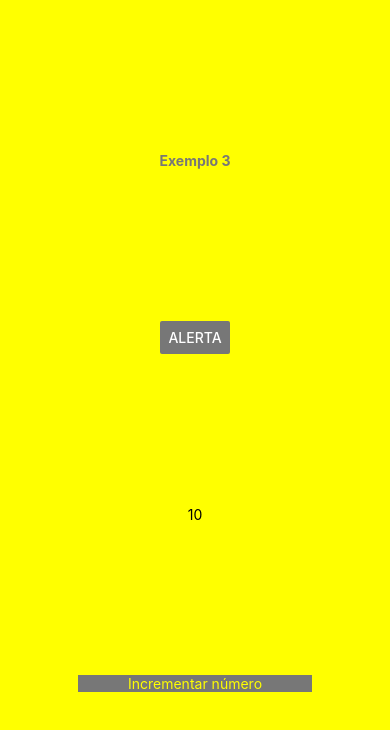
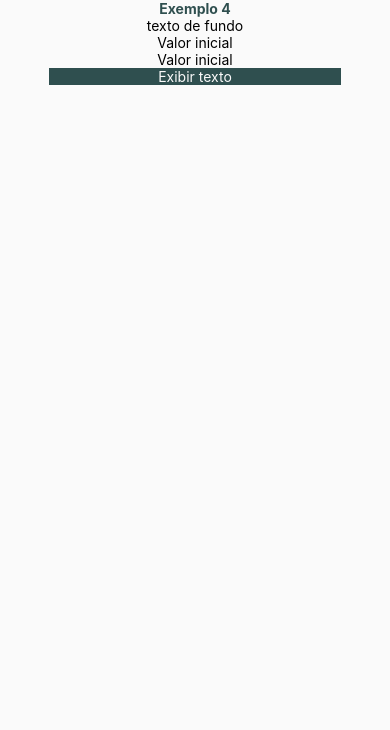
Before and after one commit to ewertonjsilva/expo-1des-125, a React Native app: screen / in a window 390 px wide. Shown: the top 730 px of the page. Built offline with nearby package versions, Linux system fonts and the light colour scheme; what react-native-responsive-fontsize would draw is missing.

Commit message:
aula 15-09

```diff
--- a/App.js
+++ b/App.js
@@ -6,6 +6,7 @@ import Constants from 'expo-constants';
 import Exemplo01 from './src/exemplos/ex01';
 import Exemplo02 from './src/exemplos/ex02';
 import Exemplo03 from './src/exemplos/ex03';
+import Exemplo04 from './src/exemplos/ex04';
 
 import Atividade01 from './src/atividades/atv01';
 import Atividade02 from './src/atividades/atv02';
@@ -17,7 +18,7 @@ import Revisao03 from './src/revisao/rev03';
 export default function App() {
   return (
     <View style={styles.container}>
-      <Revisao03 />
+      <Exemplo04 />
       <StatusBar style="light" />
     </View>
   );
--- /dev/null
+++ b/src/exemplos/ex04/index.js
@@ -0,0 +1,47 @@
+import { useState } from 'react';
+import { View, Text, TextInput, TouchableOpacity } from 'react-native';
+
+import styles from './styles';
+
+export default function Exemplo04() {
+
+    const [texto, setTexto] = useState('');
+    const [txt2, setTxt2] = useState('Valor inicial');
+
+    return (
+        <View style={styles.container}>
+            <Text style={styles.titulo}>Exemplo 4</Text>
+
+            <Text style={styles.txt}>{texto}</Text>
+
+            <TextInput
+                onChangeText={setTexto}
+                placeholder='texto de fundo'
+                keyboardType='ascii-capable'
+                // editable={false}
+                // multiline
+                // numberOfLines={4}
+                maxLength={7}
+                // secureTextEntry
+                style={styles.input}
+            />
+
+            <Text style={styles.txt}>{txt2}</Text>
+            <TextInput
+                value={txt2}
+                onChangeText={setTxt2}
+                placeholder='digite sua mensagem'
+                keyboardType='ascii-capable'
+                style={styles.input}
+            />
+
+            <TouchableOpacity
+                style={styles.botao}
+                onPress={() => {}}
+            >
+                <Text style={styles.txtBotao}>Exibir texto</Text>
+            </TouchableOpacity>
+
+        </View>
+    );
+}
--- /dev/null
+++ b/src/exemplos/ex04/styles.js
@@ -0,0 +1,45 @@
+import { StyleSheet } from 'react-native';
+import { RFPercentage } from "react-native-responsive-fontsize";
+
+const styles = StyleSheet.create(
+    {
+        container: {
+            flex: 1,
+            backgroundColor: '#fafafa',
+            alignItems: 'center',
+        },
+        titulo: {
+            fontSize: RFPercentage(5),
+            fontWeight: 'bold',
+            color: 'darkslategrey',
+            margin: RFPercentage(5),
+        },
+        txt: {
+            fontSize: RFPercentage(2.5),
+        },
+        input: {
+            borderWidth: RFPercentage(0.5),
+            borderColor: 'darkslategrey',
+            width: '80%',
+            borderRadius: RFPercentage(1.5),
+            padding: RFPercentage(1.5),
+            fontSize: RFPercentage(2),
+            textAlign: 'center',
+        },
+        botao: {
+            backgroundColor: 'darkslategrey',
+            width: '75%',
+            borderRadius: RFPercentage(2),
+            padding: RFPercentage(1),
+            alignItems: 'center' ,
+            justifyContent: 'center',
+            margin: RFPercentage(2),
+        },
+        txtBotao: {
+            fontSize: RFPercentage(2),
+            color: '#fafafa',
+        },
+    }
+);
+
+export default styles;
--- a/src/revisao/rev03/index.js
+++ b/src/revisao/rev03/index.js
@@ -1,36 +1,44 @@
 import { useState } from 'react';
-
 import { View, Text, Button, TouchableOpacity } from 'react-native';
 
 import styles from './styles';
 
-export default function Revisao03() {
+function Exemplo03() {
 
-    const [numero, setNumero] = useState(10);
+    const [numero, setNumero] = useState(0);
 
-    function handleIncrementar() {
+    function handleIncrementa() {
         setNumero(numero + 1);
-        // console.log(numero);
+    }
+
+    function handleDecrementa() {
+        setNumero(numero - 1);
+    }
+
+    function handleZerar() {
+        setNumero(0);
     }
 
     return (
         <View style={styles.container}>
-            <Text style={styles.titulo}>Exemplo 3</Text>
-            <Button
-                onPress={() => {alert('Alguém tocou no botão!')}}
-                title="Alerta"
-                color="#777"
-                accessibilityLabel="Botão de alerta"
-            />
+            <Text style={styles.titulo}>Atividade 3</Text>
 
-            <Text style={styles.txt}>{numero}</Text>
+            <View style={styles.containerBotao}>
+                <TouchableOpacity style={[styles.botao, styles.botaoMenor]} onPress={handleDecrementa}>
+                    <Text style={styles.txtBotao}>-1</Text>
+                </TouchableOpacity>
+                <Text style={styles.valor}>{numero}</Text>
+                <TouchableOpacity style={[styles.botao, styles.botaoMenor]} onPress={handleIncrementa}>
+                    <Text style={styles.txtBotao}>+1</Text>
+                </TouchableOpacity>
+            </View>
 
-            <TouchableOpacity
-                style={styles.botao}
-                onPress={() => handleIncrementar()}
-            >
-                <Text style={styles.txtBotao}>Incrementar número</Text>
+
+            <TouchableOpacity style={styles.botao} onPress={handleZerar}>
+                <Text style={styles.txtBotao}>Zerar</Text>
             </TouchableOpacity>
         </View>
     );
 }
+
+export default Exemplo03;
--- a/src/revisao/rev03/styles.js
+++ b/src/revisao/rev03/styles.js
@@ -1,34 +1,66 @@
 import { StyleSheet } from 'react-native';
-import { RFPercentage } from "react-native-responsive-fontsize";
 
-const styles = StyleSheet.create(
-    {
+import { RFPercentage } from 'react-native-responsive-fontsize';
+
+const styles = StyleSheet.create({
     container: {
-            flex: 1,
-            backgroundColor: '#ff0',
-            alignItems: 'center',
-            justifyContent: 'space-evenly',
+        flex: 1, // container ocupa 100% da tela
+        backgroundColor: '#fafafa', // cor do container
+        borderRadius: 10, // borda curvada
+        padding: 8,
+        alignItems: 'center', // alinhamento horizontal - flexDirection collumn
     },
     titulo: {
-            fontSize: RFPercentage(5),
+        fontSize: RFPercentage(4), // tamanho da fonte
         fontWeight: 'bold',
-            color: '#777',
+        borderWidth: 3, // expessura da borda
+        marginTop: 20, // margem acima do elemento
+        marginBottom: 20, // margem abaixo do elemento
+        paddingVertical: 10, // espaço interno
+        width: '100%', // largura do objeto
+        textAlign: 'center', // alinhamento horizontal do texto no container
+        textAlignVertical: 'center', // alinhamento vertical do texto no container
+        color: 'darkslategrey', // cor do texto
+        borderColor: 'darkslategrey', // cor da borda
+        borderRadius: 20, // arrendondar borda
     },
-        txt: {
-            fontSize: RFPercentage(2.5),
+    texto: {
+        fontSize: RFPercentage(2.2),
+    },
+    botaoAlert: {
+        width: '75%',
+        margin: RFPercentage(2),
+    },
+    valor: {
+        color: 'darkslategrey',
+        fontSize: RFPercentage(4),
     },
     botao: {
-            backgroundColor: '#777',
-            width: '60%',
-            borderRadius: RFPercentage(1),
+        backgroundColor: 'darkslategrey',
+        width: '100%',
+        borderRadius: RFPercentage(2),
         padding: RFPercentage(1),
-            alignItems: 'center',
+        alignItems: 'center' ,
+        justifyContent: 'center',
+        margin: RFPercentage(2),
     },
     txtBotao: {
-            color: '#ff0',
         fontSize: RFPercentage(2),
+        color: '#fafafa',
     },
-    }
-);
+    containerBotao: {
+        borderWidth: RFPercentage(1),
+        borderBlockColor: 'darkslategrey',
+        flexDirection: 'row',
+        width: '100%',
+        alignItems: 'center',
+        justifyContent: 'space-around',
+        padding: RFPercentage(1),
+        borderRadius: RFPercentage(2),
+    },
+    botaoMenor: {
+        width: '25%',
+    },
+});
 
 export default styles;
```
Lines whose indentation alone changed are shown as unchanged.
